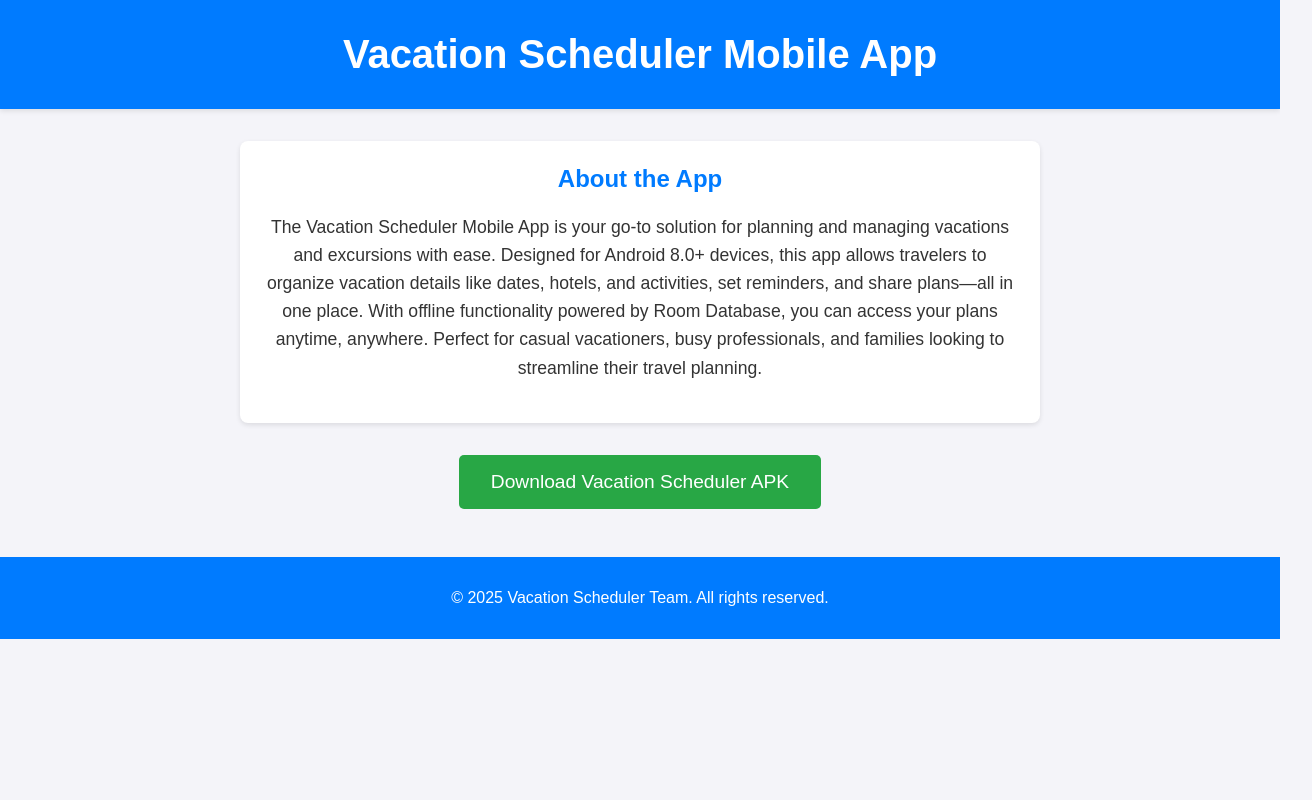
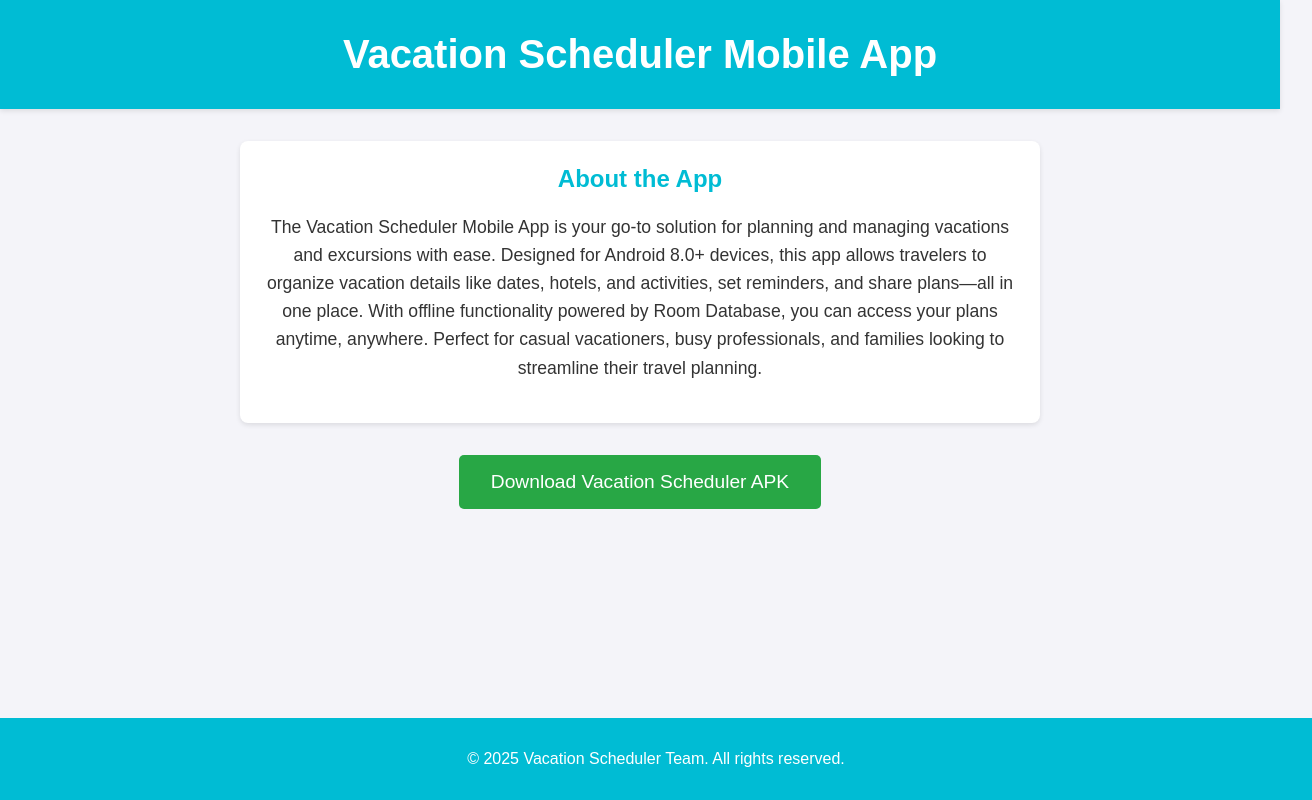
Before and after one commit to ameerhammad123/ameer_vacationapp, a plain HTML site: page index.html in a window 1280 px wide. Shown: the whole page, 1312 px wide, since content can reach past the window. Drawn offline with Linux system fonts and the light colour scheme.

Commit message:
Update index.html

```diff
--- a/index.html
+++ b/index.html
@@ -12,9 +12,12 @@
             background-color: #f4f4f9;
             color: #333;
             text-align: center;
+            min-height: 100vh;
+            display: flex;
+            flex-direction: column;
         }
         header {
-            background-color: #007bff;
+            background-color: #00BCD4;
             color: white;
             padding: 2rem;
             box-shadow: 0 2px 5px rgba(0, 0, 0, 0.1);
@@ -27,6 +30,7 @@
             max-width: 800px;
             margin: 2rem auto;
             padding: 0 1rem;
+            flex: 1 0 auto;
         }
         .description {
             background-color: white;
@@ -36,7 +40,7 @@
             margin-bottom: 2rem;
         }
         .description h2 {
-            color: #007bff;
+            color: #00BCD4;
             margin-top: 0;
         }
         .description p {
@@ -57,10 +61,11 @@
             background-color: #218838;
         }
         footer {
-            margin-top: 3rem;
+            background-color: #00BCD4;
+            color: white;
             padding: 1rem;
-            background-color: #007bff;
-            color: white;
+            flex-shrink: 0;
+            width: 100%;
         }
     </style>
 </head>
@@ -83,7 +88,7 @@
     </div>
 
     <footer>
-        <p>&copy; 2025 Vacation Scheduler Team. All rights reserved.</p>
+        <p>© 2025 Vacation Scheduler Team. All rights reserved.</p>
     </footer>
 </body>
 </html>
```
